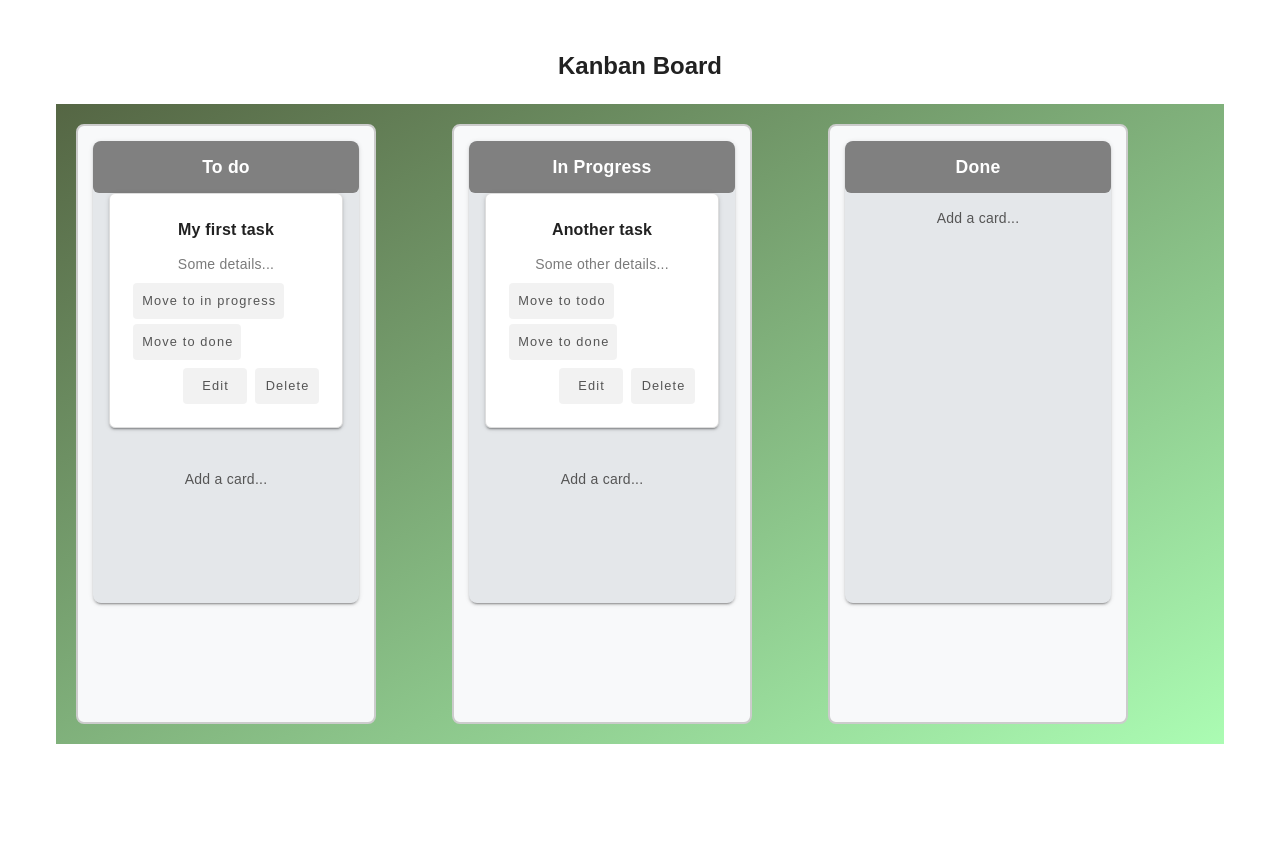
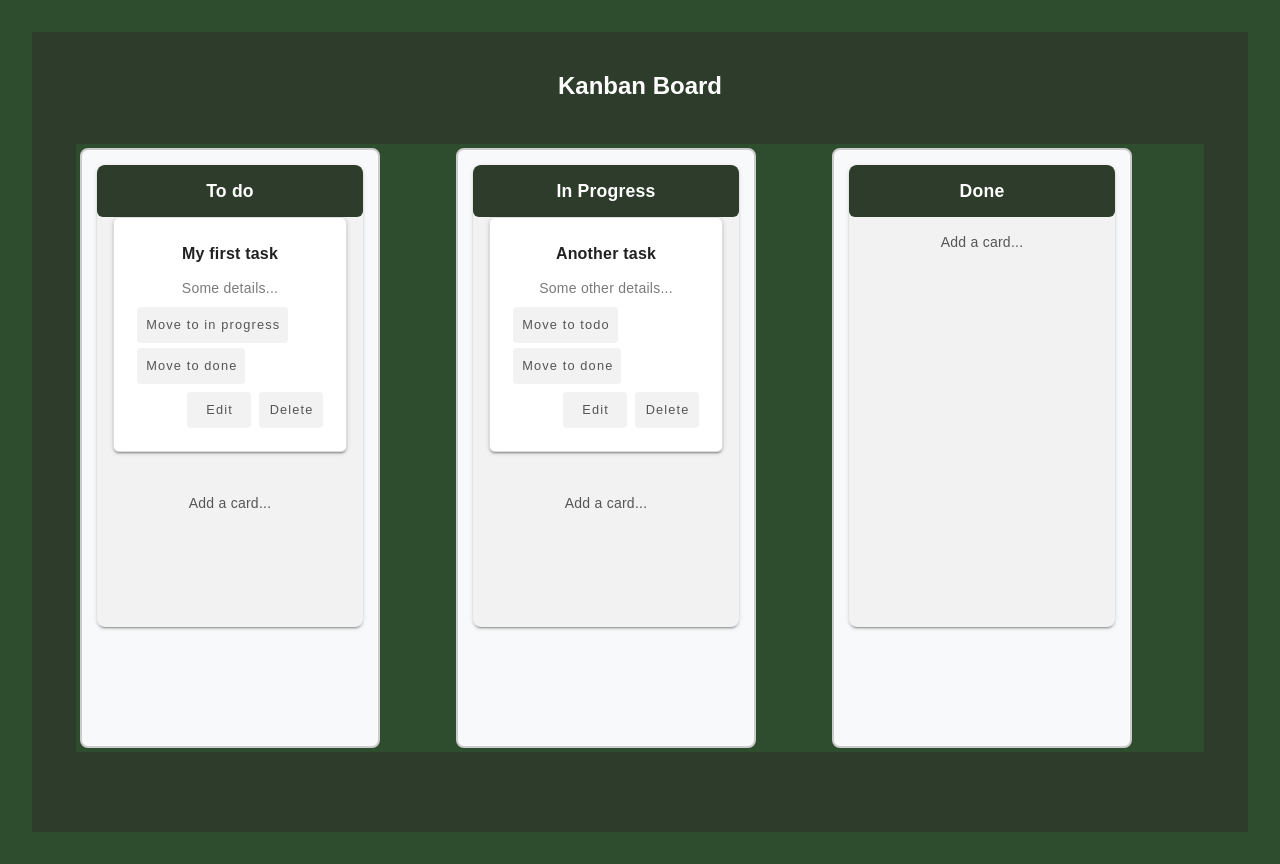
Before and after one commit to mitanuriel/vue-kanban, a Vue app: page / in a window 1280 px wide. Built offline with nearby package versions, Linux system fonts and the light colour scheme.

Commit message:
changed fonts and background color

```diff
--- a/src/App.vue
+++ b/src/App.vue
@@ -19,8 +19,12 @@ import KanbanBoard from './components/KanbanBoard.vue'
 <style scoped>
 
 .kanban-title {
+  font-family: 'Montserrat', sans-serif;
   font-size: 24px;
-  font-weight: bold;
+  font-weight: 600;
   margin-bottom: 20px;
+  color: #fff;  /* white text */
+ text-align: center;
+ margin-top: 20px;
 }
 </style>
--- a/src/assets/main.css
+++ b/src/assets/main.css
@@ -1,12 +1,13 @@
 @import './base.css';
 
 body {
-  background-color: white !important;
+  background-color: rgb(46, 77, 46) !important;
   color: black !important;
-  font-family: 'Arial', sans-serif;
+  font-family: 'Montserrat', sans-serif;
 }
 
 #app {
+  background-color: rgb(46, 77, 46) !important;
   width: 100%;
   margin: 0 auto;
   padding: 2rem;
@@ -14,7 +15,8 @@ body {
 
 .kanban-board {
   display: flex;
-  justify-content: space-between;
+  background-color: rgb(46, 77, 46) !important;
+  justify-content:center;
   gap: 20px;
   padding: 20px;
 }
@@ -24,15 +26,8 @@ body {
   min-width: 200px;
 }
 
-.add-card-btn {
-  background-color: #4CAF50 !important;
-  color: white !important;
-  font-weight: bold;
-  padding: 10px 20px;
-  border-radius: 6px;
-  transition: 0.3s;
+.v-main {
+
+  background-color: #2e3d2b; /* a deeper green */
+  min-height: 100vh;
 }
-
-.add-card-btn:hover {
-  background-color: #388E3C !important;
-}
--- a/src/components/KanbanBoard.vue
+++ b/src/components/KanbanBoard.vue
@@ -1,12 +1,11 @@
 <template>
   <v-container fluid class="kanban-background">
 
-    <v-row dense class="kanban-board" no-gutters  style="gap: 0;">
+    <v-row dense class="kanban-board"  style="gap: 0;">
       <v-col
       v-for="column in columns"
       :key="column.id"
-      cols="12"
-      md="4"
+      cols="auto"
       class="kanban-column"
       >
         <KanbanColumn
@@ -149,7 +148,7 @@ function saveEdit(){
 
 .kanban-background {
 
-   background: linear-gradient(to bottom right, #564, #abfcb3);
+
 
 }
 </style>
--- a/src/components/KanbanColumn.vue
+++ b/src/components/KanbanColumn.vue
@@ -70,7 +70,7 @@ const onEditCard = (cardId: number) => {
 }
 
 .column-wrapper {
-  background-color: #e4e7ea;;
+  background-color: #f2f2f2;;
   border-radius: 8px;
   padding-bottom: 10px;
   text-align: center;
@@ -79,7 +79,7 @@ const onEditCard = (cardId: number) => {
 .column-title {
   font-weight: 700;
   font-size: 1.1rem;
-  background-color:gray;
+  background-color: #2e3d2b;
   color: white;
   padding: 12px;
   text-align: center;
--- a/src/main.ts
+++ b/src/main.ts
@@ -9,8 +9,8 @@ import * as directives from 'vuetify/directives'
 
 
 
-//import './assets/main.css';
-//import './assets/base.css';
+import './assets/main.css';
+import './assets/base.css';
 
 const vuetify = createVuetify({
     components,
```
